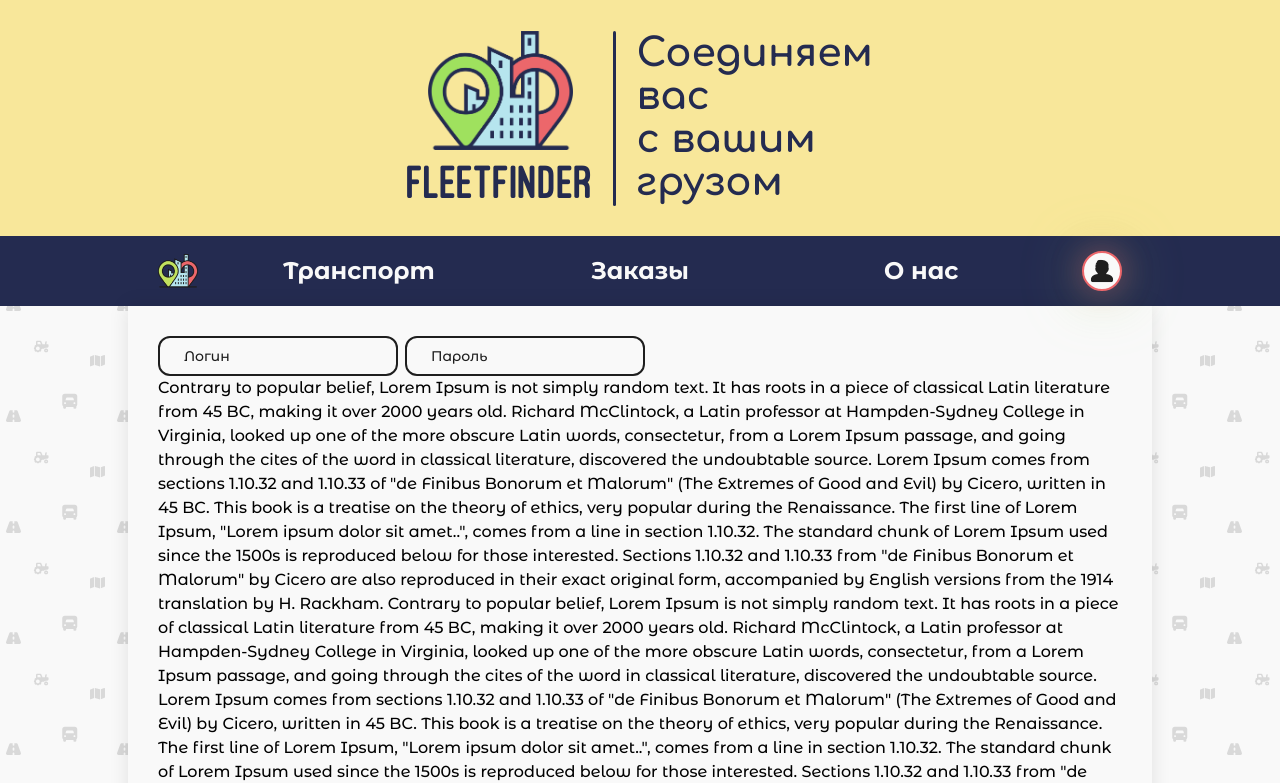
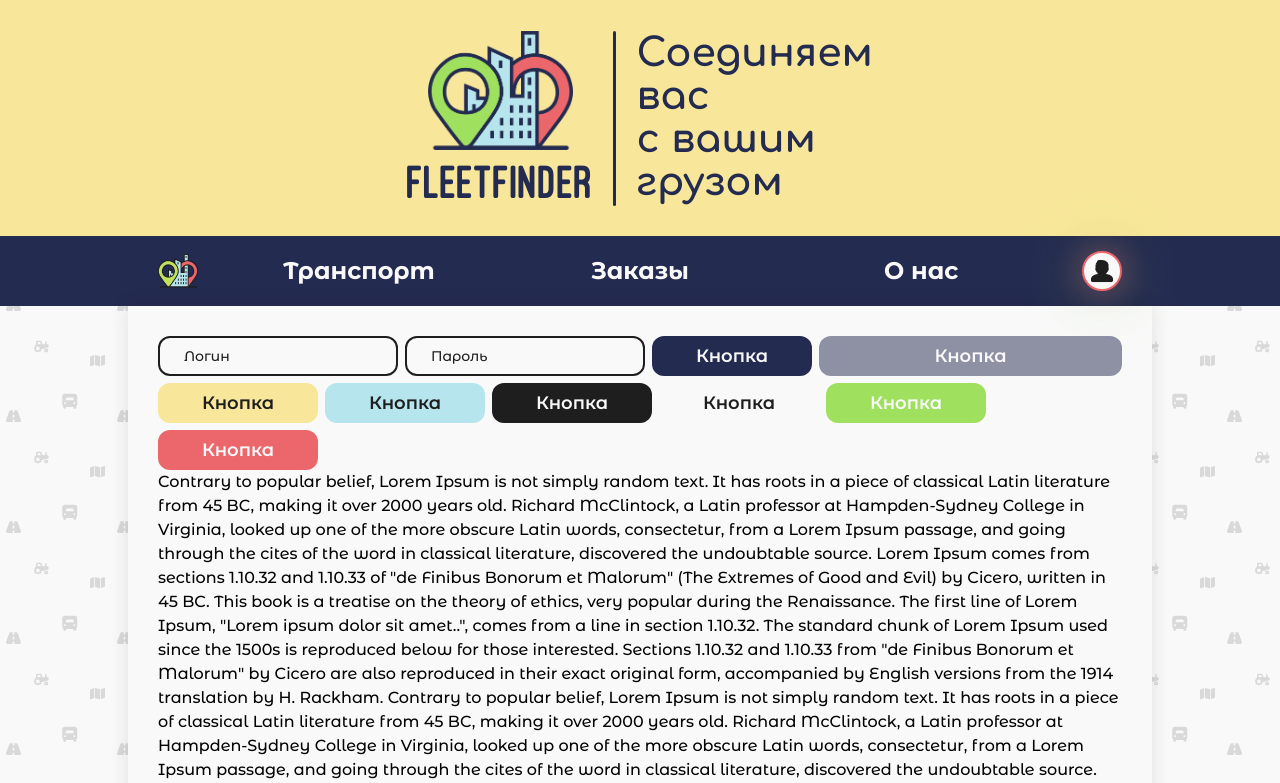
Before and after one commit to 1nsanov/fleetfinder, an Angular app in the folder fleetfinder.web.spa/: page / in a window 1280 px wide. Shown: the top 783 px of the page. Built offline with nearby package versions, Linux system fonts and the light colour scheme; no server answers.

Commit message:
button component

```diff
--- a/fleetfinder.web.spa/src/app/app.module.ts
+++ b/fleetfinder.web.spa/src/app/app.module.ts
@@ -12,6 +12,7 @@ import { LandingPageComponent } from './pages/landing-page/landing-page.componen
 import { OrdersPageComponent } from './pages/orders-page/orders-page.component';
 import { AboutPageComponent } from './pages/about-page/about-page.component';
 import { InputComponent } from './components/ui/input/input.component';
+import { ButtonComponent } from './components/ui/button/button.component';
 
 @NgModule({
   declarations: [
@@ -23,7 +24,8 @@ import { InputComponent } from './components/ui/input/input.component';
     LandingPageComponent,
     OrdersPageComponent,
     AboutPageComponent,
-    InputComponent
+    InputComponent,
+    ButtonComponent
   ],
   imports: [
     BrowserModule, HttpClientModule, AppRoutingModule
--- /dev/null
+++ b/fleetfinder.web.spa/src/app/components/ui/button/button.component.html
@@ -0,0 +1,14 @@
+<button class="btn-base"
+        [ngClass]="{
+          'disabled' : disabled,
+          'blue' : BtnTheme.Blue == theme,
+          'yellow' : BtnTheme.Yellow == theme,
+          'light-blue' : BtnTheme.BlueLight == theme,
+          'black' : BtnTheme.Black == theme,
+          'white' : BtnTheme.White == theme,
+          'green' : BtnTheme.Green == theme,
+          'red' : BtnTheme.Red == theme
+        }"
+        (click)="onClick($event)">
+  <ng-content></ng-content>
+</button>
--- /dev/null
+++ b/fleetfinder.web.spa/src/app/components/ui/button/button.component.scss
@@ -0,0 +1,67 @@
+.btn-base{
+  min-width: 160px;
+  width: 100%;
+  height: 40px;
+  border-radius: 12px;
+  font-weight: 600;
+  font-size: 18px;
+  transition: var(--transition-base);
+  &.blue{
+    background: var(--blue);
+    color: var(--white);
+    &:hover:not(.disabled){
+      filter: brightness(1.2);
+    }
+  }
+  &.yellow {
+    background: var(--yellow);
+    color: var(--black);
+    &:hover:not(.disabled){
+      filter: brightness(1.03);
+    }
+  }
+  &.light-blue {
+    background: var(--blue-light);
+    color: var(--black);
+    &:hover:not(.disabled){
+      filter: brightness(1.03);
+    }
+  }
+  &.black {
+    background: var(--black);
+    color: var(--white);
+    &:hover:not(.disabled){
+      filter: brightness(1.4);
+    }
+  }
+  &.white {
+    background: var(--white);
+    color: var(--black);
+    &:hover:not(.disabled){
+      filter: brightness(0.925);
+    }
+  }
+  &.green {
+    background: var(--green);
+    color: var(--white);
+    &:hover:not(.disabled){
+      filter: brightness(1.07);
+    }
+  }
+  &.red {
+    background: var(--red);
+    color: var(--white);
+    &:hover:not(.disabled){
+      filter: brightness(1.1);
+    }
+  }
+
+  &:is(:hover:not(.disabled), focus:not(.disabled)){
+    transform: scale(1.05);
+  }
+
+  &.disabled{
+    cursor: not-allowed;
+    opacity: 0.5;
+  }
+}
--- /dev/null
+++ b/fleetfinder.web.spa/src/app/components/ui/button/button.component.ts
@@ -0,0 +1,20 @@
+import {Component, EventEmitter, Input, Output} from '@angular/core';
+import {BtnTheme} from "../../../models/enums/btn-theme.enum";
+
+@Component({
+  selector: 'app-button',
+  templateUrl: './button.component.html',
+  styleUrls: ['./button.component.scss']
+})
+export class ButtonComponent {
+  @Input() theme: string = "blue"
+  @Input() disabled : boolean = false;
+
+  @Output() click = new EventEmitter<void>();
+
+  BtnTheme = BtnTheme;
+  onClick(e: Event) {
+    e.stopPropagation();
+    if (!this.disabled) this.click.emit();
+  }
+}
--- a/fleetfinder.web.spa/src/app/layouts/layout-header-nav/layout-header-nav.component.scss
+++ b/fleetfinder.web.spa/src/app/layouts/layout-header-nav/layout-header-nav.component.scss
@@ -15,7 +15,7 @@
       max-width: 40px;
       flex-shrink: 0;
       cursor: pointer;
-      transition: var(--transition-03-eio);
+      transition: var(--transition-base);
       &:hover{
         transform: scale(1.1);
       }
@@ -30,13 +30,13 @@
         display: flex;
         height: 100%;
         cursor: pointer;
-        transition: var(--transition-03-eio);
+        transition: var(--transition-base);
         span {
           width: 100%;
           align-self: center;
           font-size: 24px;
           font-weight: 700;
-          transition: var(--transition-03-eio);
+          transition: var(--transition-base);
         }
         &.active{
           border-bottom: 5px solid var(--green);
--- a/fleetfinder.web.spa/src/app/layouts/layout-header-preview/layout-header-preview.component.scss
+++ b/fleetfinder.web.spa/src/app/layouts/layout-header-preview/layout-header-preview.component.scss
@@ -2,7 +2,7 @@
   height: 236px;
   background: var(--yellow);
   align-items: center;
-  transition: var(--transition-03-eio);
+  transition: var(--transition-base);
   .wrapper-content{
     height: 100%;
     display: flex;
@@ -16,7 +16,7 @@
       color: var(--blue);
       cursor: pointer;
       user-select: none;
-      transition: var(--transition-03-eio);
+      transition: var(--transition-base);
       .content_logo{
         display: flex;
         flex-direction: column;
--- /dev/null
+++ b/fleetfinder.web.spa/src/app/models/enums/btn-theme.enum.ts
@@ -0,0 +1,9 @@
+export enum BtnTheme {
+  Blue = "blue",
+  Yellow = "yellow",
+  BlueLight = "light-blue",
+  Black = "black",
+  White = "white",
+  Green = "green",
+  Red = "red"
+}
--- a/fleetfinder.web.spa/src/app/pages/landing-page/landing-page.component.html
+++ b/fleetfinder.web.spa/src/app/pages/landing-page/landing-page.component.html
@@ -1,5 +1,5 @@
 
-<div class="flex gap-2">
+<div class="flex gap-2 flex-wrap">
   <app-input
     [(value)]="valueTest"
     [label]="'Логин'"
@@ -11,6 +11,34 @@
     [label]="'Пароль'"
     [type]="'password'"
   />
+
+  <app-button (click)="clickButton()">
+    Кнопка
+  </app-button>
+  <div class="flex-grow">
+    <app-button (click)="clickButton()" [disabled]="true">
+      Кнопка
+    </app-button>
+  </div>
+
+  <app-button theme="yellow" (click)="clickButton()">
+    Кнопка
+  </app-button>
+  <app-button theme="light-blue" (click)="clickButton()">
+    Кнопка
+  </app-button>
+  <app-button theme="black" (click)="clickButton()">
+    Кнопка
+  </app-button>
+  <app-button theme="white" (click)="clickButton()">
+    Кнопка
+  </app-button>
+  <app-button theme="green" (click)="clickButton()">
+    Кнопка
+  </app-button>
+  <app-button theme="red" (click)="clickButton()">
+    Кнопка
+  </app-button>
 </div>
 
 <div style="font-size: 16px; line-height: 1.5;">
--- a/fleetfinder.web.spa/src/app/pages/landing-page/landing-page.component.ts
+++ b/fleetfinder.web.spa/src/app/pages/landing-page/landing-page.component.ts
@@ -8,4 +8,7 @@ import { Component } from '@angular/core';
 export class LandingPageComponent {
   valueTest: string = ""
   valueTest2: string = ""
+  clickButton(){
+    console.log("Click!")
+  }
 }
--- a/fleetfinder.web.spa/src/assets/styles/global.scss
+++ b/fleetfinder.web.spa/src/assets/styles/global.scss
@@ -12,6 +12,8 @@ body{
   background: url("/assets/images/reapet-image.svg") repeat fixed;
 }
 
+button,
+button:focus,
 input,
 input:focus{
   outline: none;
--- a/fleetfinder.web.spa/src/assets/styles/variables.scss
+++ b/fleetfinder.web.spa/src/assets/styles/variables.scss
@@ -14,5 +14,5 @@
   --gr-w-w-w: linear-gradient(90deg, var(--white) 0%, #FFFFFF 50%, var(--white) 100%);
   --shadow-1: drop-shadow(0px 0px 20px rgba(0, 0, 0, 0.1));
 
-  --transition-03-eio: all 0.3s ease-in-out;
+  --transition-base: all 0.3s ease-in-out;
 }
```
